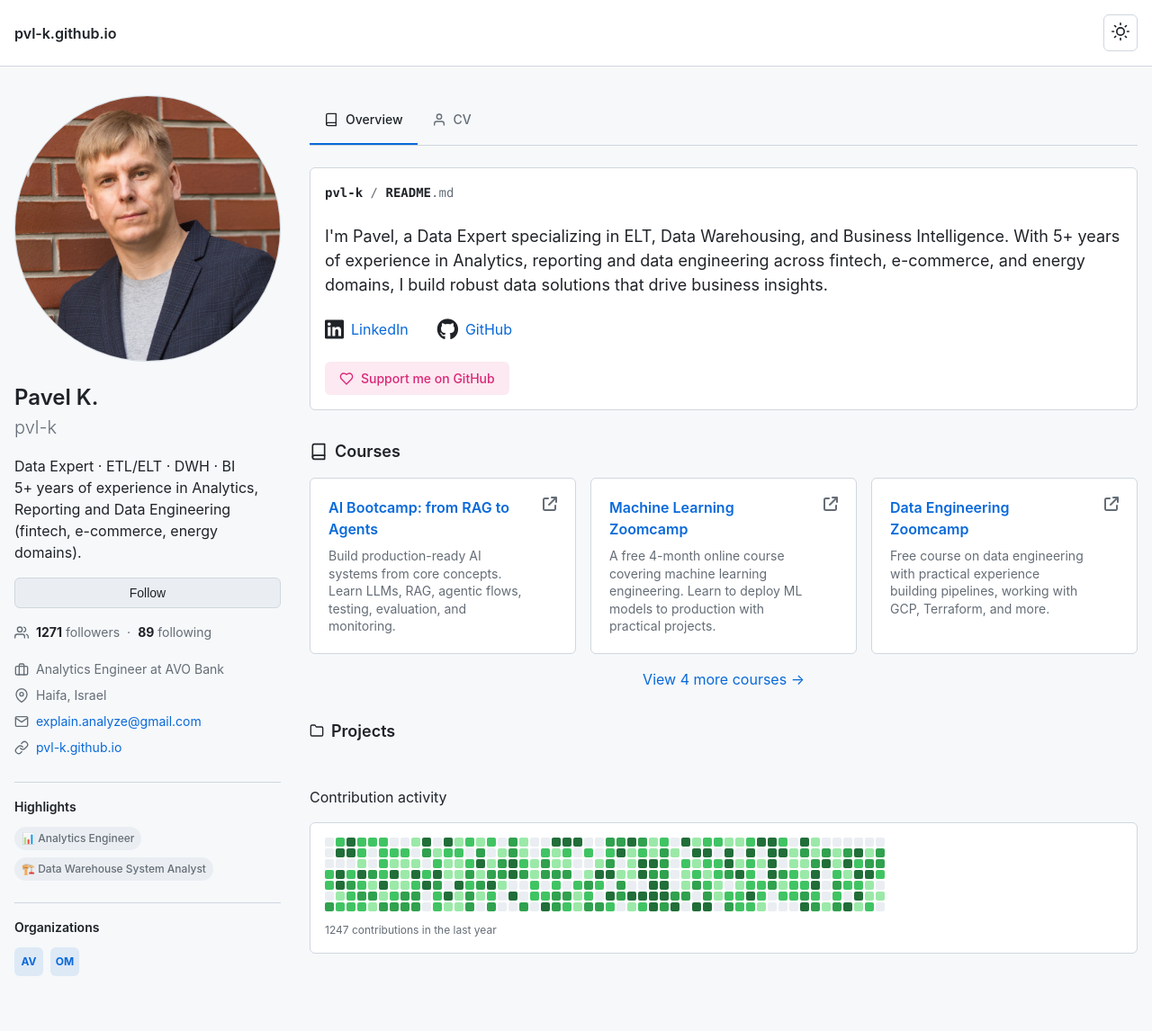
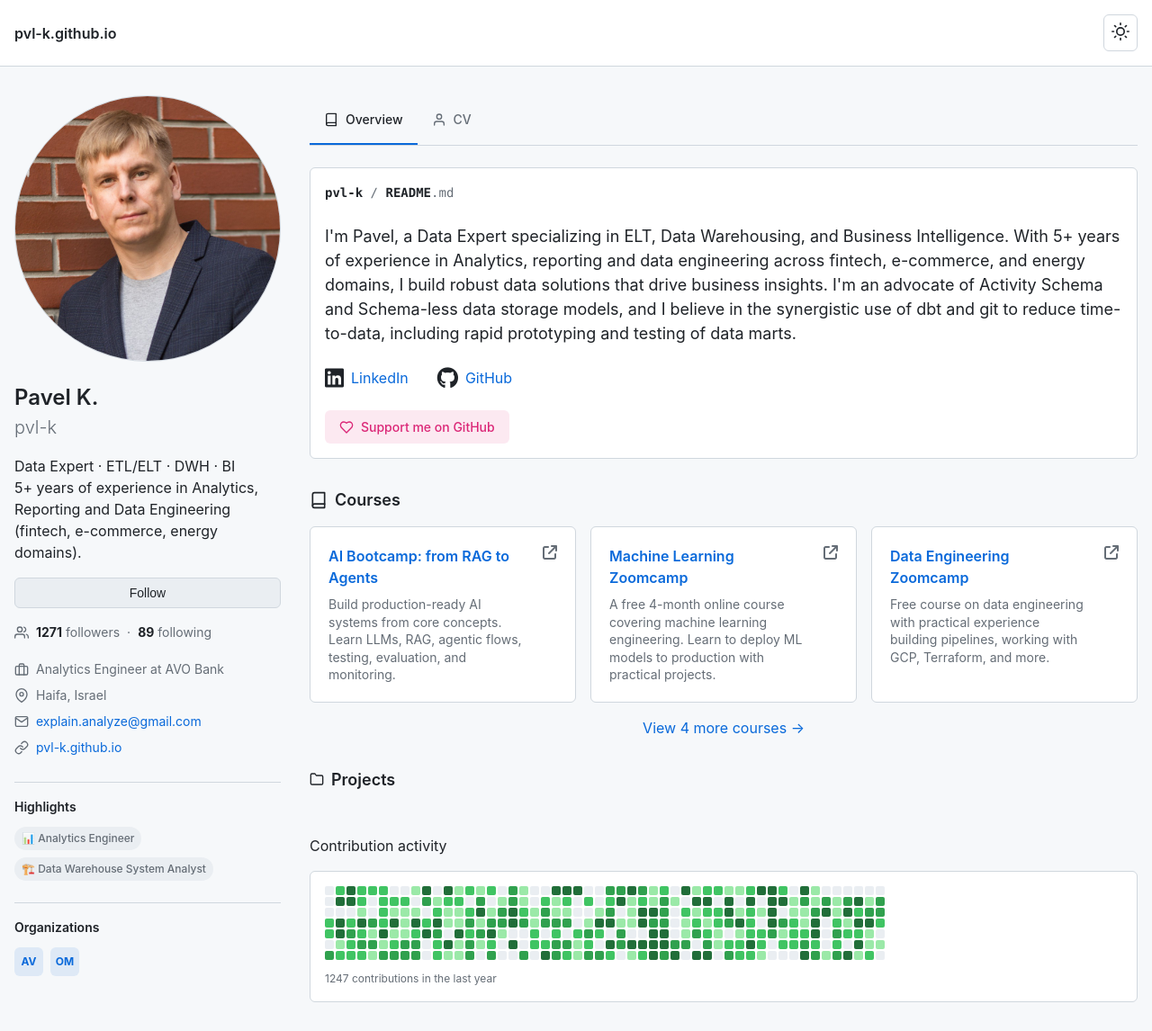
Before and after one commit to pvl-k/pvl-k.github.io, a Jekyll site: the page built from index.html, in a window 1280 px wide. Shown: the whole page at 90% size. Built offline with Jekyll 4.4.1, drawn with Linux system fonts in a browser that asks for light colours; before the commit the page ends 1117 px from its top, so only the background shows below that.

Commit message:
expand intro text

```diff
--- a/_data/overview.yml
+++ b/_data/overview.yml
@@ -1,5 +1,5 @@
 intro:
-  text: "I'm Pavel, a Data Expert specializing in ELT, Data Warehousing, and Business Intelligence. With 5+ years of experience in Analytics, reporting and data engineering across fintech, e-commerce, and energy domains, I build robust data solutions that drive business insights."
+  text: "I'm Pavel, a Data Expert specializing in ELT, Data Warehousing, and Business Intelligence. With 5+ years of experience in Analytics, reporting and data engineering across fintech, e-commerce, and energy domains, I build robust data solutions that drive business insights. I'm an advocate of Activity Schema and Schema-less data storage models, and I believe in the synergistic use of dbt and git to reduce time-to-data, including rapid prototyping and testing of data marts."
 
 online:
   - name: LinkedIn
```
